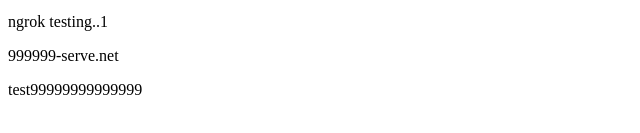
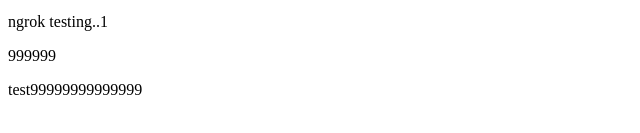
Before and after one commit to telugusoftwarehub/devops-cicd-testing, a plain HTML site: page index.html in a window 1280 px wide. Shown: the part 153-286 px from the top of the page, 0-640 px from the left. Drawn offline with Linux system fonts and the light colour scheme.

Commit message:
small change

```diff
--- a/index.html
+++ b/index.html
@@ -11,7 +11,7 @@
     <p>Lorem ipsum dolor sit, amet consectetur adipisicing elit. Esse, praesentium numquam fugiat minima excepturi necessitatibus explicabo temporibus earum quia dolores in assumenda tempore delectus, unde, ullam cum non aspernatur et.</p>
     <p>S3 bucket upload</p>
     <p>ngrok testing..1</p>
-    <p>999999-serve.net</p>
+    <p>999999</p>
     <p>test99999999999999</p>
     <script src="./script.js"></script>
 </body>
```
